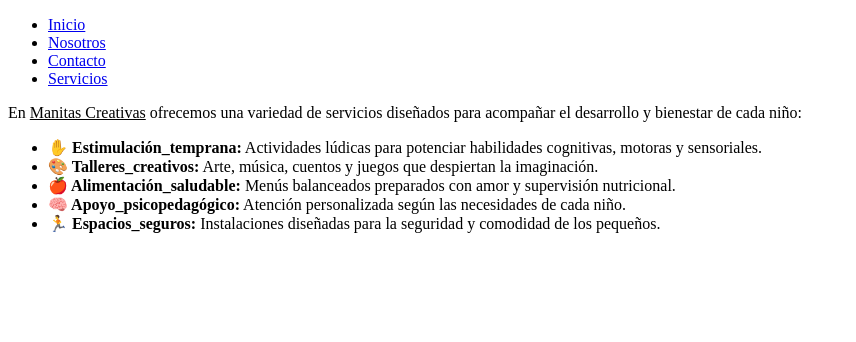
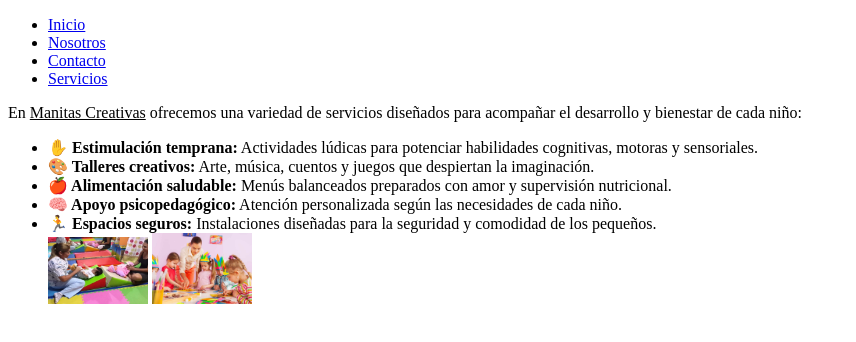
Before and after one commit to Karol11-10/manitascreativa, a plain HTML site: page Servicios.html in a window 1280 px wide. Shown: the whole page, without its empty margins (0-856 px from the left). Drawn offline with Linux system fonts and the light colour scheme.

Commit message:
manitas avance4

```diff
--- a/Servicios.html
+++ b/Servicios.html
@@ -3,7 +3,6 @@
     <head>
         <meta charset = "UTF-8">
         <title>Servicios</title>
-        <link rel="stylesheet" href="style.css"
     </head>
     <body>
         <nav>
@@ -17,11 +16,13 @@
         </nav>
         <p>En <u>Manitas Creativas</u> ofrecemos una variedad de servicios diseñados para acompañar el desarrollo y bienestar de cada niño:</p>
   <ul>
-    <li><strong>✋ Estimulación_temprana:</strong> Actividades lúdicas para potenciar habilidades cognitivas, motoras y sensoriales.</li>
-    <li><strong>🎨 Talleres_creativos:</strong> Arte, música, cuentos y juegos que despiertan la imaginación.</li>
-    <li><strong>🍎 Alimentación_saludable:</strong> Menús balanceados preparados con amor y supervisión nutricional.</li>
-    <li><strong>🧠 Apoyo_psicopedagógico:</strong> Atención personalizada según las necesidades de cada niño.</li>
-    <li><strong>🏃 Espacios_seguros:</strong> Instalaciones diseñadas para la seguridad y comodidad de los pequeños.</li>
+    <li><strong>✋ Estimulación temprana:</strong> Actividades lúdicas para potenciar habilidades cognitivas, motoras y sensoriales.</li>
+    <li><strong>🎨 Talleres creativos:</strong> Arte, música, cuentos y juegos que despiertan la imaginación.</li>
+    <li><strong>🍎 Alimentación saludable:</strong> Menús balanceados preparados con amor y supervisión nutricional.</li>
+    <li><strong>🧠 Apoyo psicopedagógico:</strong> Atención personalizada según las necesidades de cada niño.</li>
+    <li><strong>🏃 Espacios seguros:</strong> Instalaciones diseñadas para la seguridad y comodidad de los pequeños.</li>
+
+    <img src="/manitascreativa/images/estimulacion.jpg" alt="estimulacion" width="100">    <img src="/manitascreativa/images/Talleres-Creativos.jpg" alt="Talleres-Creativos" width="100"
   </ul>
 </section>
     </body>
```
Also changed, not shown: nosotros.html (+2 -2 lines), images/Talleres-Creativos.jpg (added), images/estimulacion.jpg (added).
